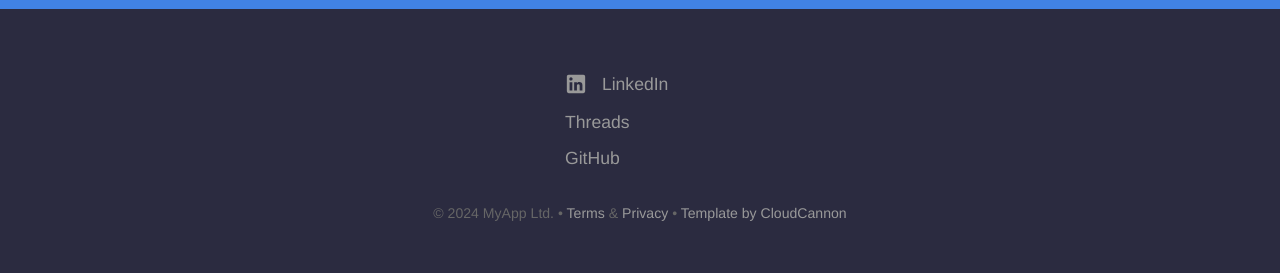
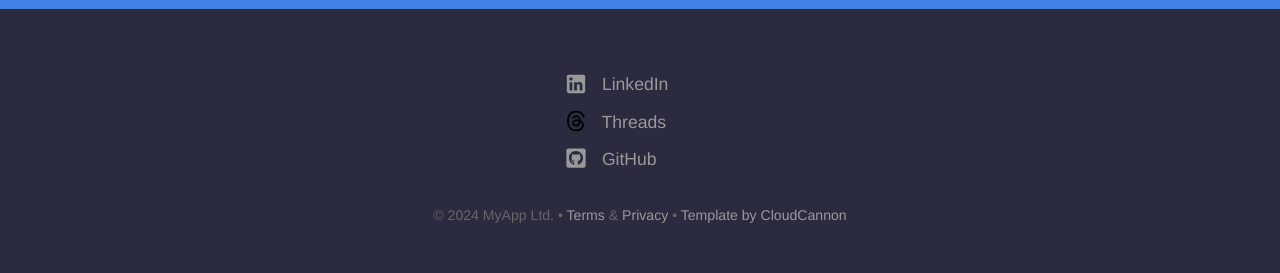
Before and after one commit to hi-sushanta/prompt, a Jekyll site: the page built from index.html, in a window 1280 px wide. Shown: the part 2882-3155 px from the top of the page. Built offline with Jekyll 4.4.1, drawn with Linux system fonts in a browser that asks for light colours.

Commit message:
Add github and threads icon formated by svg

```diff
--- a/_includes/social-icon.html
+++ b/_includes/social-icon.html
@@ -15,4 +15,9 @@
 		<svg fill="#000000" height="24" viewBox="0 0 24 24" width="24" xmlns="http://www.w3.org/2000/svg"><path d="M10,16.5V7.5L16,12M20,4.4C19.4,4.2 15.7,4 12,4C8.3,4 4.6,4.19 4,4.38C2.44,4.9 2,8.4 2,12C2,15.59 2.44,19.1 4,19.61C4.6,19.81 8.3,20 12,20C15.7,20 19.4,19.81 20,19.61C21.56,19.1 22,15.59 22,12C22,8.4 21.56,4.91 20,4.4Z" /></svg>
 	{% when "RSS" %}
 		<svg fill="#000000" height="24" viewBox="0 0 24 24" width="24" xmlns="http://www.w3.org/2000/svg"><path d="M0 0h24v24H0z" fill="none"/><circle cx="6.18" cy="17.82" r="2.18"/><path d="M4 4.44v2.83c7.03 0 12.73 5.7 12.73 12.73h2.83c0-8.59-6.97-15.56-15.56-15.56zm0 5.66v2.83c3.9 0 7.07 3.17 7.07 7.07h2.83c0-5.47-4.43-9.9-9.9-9.9z"/></svg>
+	{% when "GitHub" %}
+		<svg viewBox="0 0 448 512" xmlns="http://www.w3.org/2000/svg"><path d="m400 32h-352c-26.5 0-48 21.5-48 48v352c0 26.5 21.5 48 48 48h352c26.5 0 48-21.5 48-48v-352c0-26.5-21.5-48-48-48zm-122.7 383.7c-8.4 1.5-11.5-3.7-11.5-8 0-5.4.2-33 .2-55.3 0-15.6-5.2-25.5-11.3-30.7 37-4.1 76-9.2 76-73.1 0-18.2-6.5-27.3-17.1-39 1.7-4.3 7.4-22-1.7-45-13.9-4.3-45.7 17.9-45.7 17.9-13.2-3.7-27.5-5.6-41.6-5.6s-28.4 1.9-41.6 5.6c0 0-31.8-22.2-45.7-17.9-9.1 22.9-3.5 40.6-1.7 45-10.6 11.7-15.6 20.8-15.6 39 0 63.6 37.3 69 74.3 73.1-4.8 4.3-9.1 11.7-10.6 22.3-9.5 4.3-33.8 11.7-48.3-13.9-9.1-15.8-25.5-17.1-25.5-17.1-16.2-.2-1.1 10.2-1.1 10.2 10.8 5 18.4 24.2 18.4 24.2 9.7 29.7 56.1 19.7 56.1 19.7 0 13.9.2 36.5.2 40.6 0 4.3-3 9.5-11.5 8-66-22.1-112.2-84.9-112.2-158.3 0-91.8 70.2-161.5 162-161.5s166.2 69.7 166.2 161.5c.1 73.4-44.7 136.3-110.7 158.3zm-98.1-61.1c-1.9.4-3.7-.4-3.9-1.7-.2-1.5 1.1-2.8 3-3.2 1.9-.2 3.7.6 3.9 1.9.3 1.3-1 2.6-3 3zm-9.5-.9c0 1.3-1.5 2.4-3.5 2.4-2.2.2-3.7-.9-3.7-2.4 0-1.3 1.5-2.4 3.5-2.4 1.9-.2 3.7.9 3.7 2.4zm-13.7-1.1c-.4 1.3-2.4 1.9-4.1 1.3-1.9-.4-3.2-1.9-2.8-3.2s2.4-1.9 4.1-1.5c2 .6 3.3 2.1 2.8 3.4zm-12.3-5.4c-.9 1.1-2.8.9-4.3-.6-1.5-1.3-1.9-3.2-.9-4.1.9-1.1 2.8-.9 4.3.6 1.3 1.3 1.8 3.3.9 4.1zm-9.1-9.1c-.9.6-2.6 0-3.7-1.5s-1.1-3.2 0-3.9c1.1-.9 2.8-.2 3.7 1.3 1.1 1.5 1.1 3.3 0 4.1zm-6.5-9.7c-.9.9-2.4.4-3.5-.6-1.1-1.3-1.3-2.8-.4-3.5.9-.9 2.4-.4 3.5.6 1.1 1.3 1.3 2.8.4 3.5zm-6.7-7.4c-.4.9-1.7 1.1-2.8.4-1.3-.6-1.9-1.7-1.5-2.6.4-.6 1.5-.9 2.8-.4 1.3.7 1.9 1.8 1.5 2.6z"/></svg>
+	{% when "Threads" %}
+		<svg xmlns="http://www.w3.org/2000/svg" height="16" width="14" viewBox="0 0 448 512"><!--!Font Awesome Free 6.5.1 by @fontawesome - https://fontawesome.com License - https://fontawesome.com/license/free Copyright 2024 Fonticons, Inc.--><path fill="#000000" d="M331.5 235.7c2.2 .9 4.2 1.9 6.3 2.8c29.2 14.1 50.6 35.2 61.8 61.4c15.7 36.5 17.2 95.8-30.3 143.2c-36.2 36.2-80.3 52.5-142.6 53h-.3c-70.2-.5-124.1-24.1-160.4-70.2c-32.3-41-48.9-98.1-49.5-169.6V256v-.2C17 184.3 33.6 127.2 65.9 86.2C102.2 40.1 156.2 16.5 226.4 16h.3c70.3 .5 124.9 24 162.3 69.9c18.4 22.7 32 50 40.6 81.7l-40.4 10.8c-7.1-25.8-17.8-47.8-32.2-65.4c-29.2-35.8-73-54.2-130.5-54.6c-57 .5-100.1 18.8-128.2 54.4C72.1 146.1 58.5 194.3 58 256c.5 61.7 14.1 109.9 40.3 143.3c28 35.6 71.2 53.9 128.2 54.4c51.4-.4 85.4-12.6 113.7-40.9c32.3-32.2 31.7-71.8 21.4-95.9c-6.1-14.2-17.1-26-31.9-34.9c-3.7 26.9-11.8 48.3-24.7 64.8c-17.1 21.8-41.4 33.6-72.7 35.3c-23.6 1.3-46.3-4.4-63.9-16c-20.8-13.8-33-34.8-34.3-59.3c-2.5-48.3 35.7-83 95.2-86.4c21.1-1.2 40.9-.3 59.2 2.8c-2.4-14.8-7.3-26.6-14.6-35.2c-10-11.7-25.6-17.7-46.2-17.8H227c-16.6 0-39 4.6-53.3 26.3l-34.4-23.6c19.2-29.1 50.3-45.1 87.8-45.1h.8c62.6 .4 99.9 39.5 103.7 107.7l-.2 .2zm-156 68.8c1.3 25.1 28.4 36.8 54.6 35.3c25.6-1.4 54.6-11.4 59.5-73.2c-13.2-2.9-27.8-4.4-43.4-4.4c-4.8 0-9.6 .1-14.4 .4c-42.9 2.4-57.2 23.2-56.2 41.8l-.1 .1z"/></svg>
+
 {% endcase %}
```
